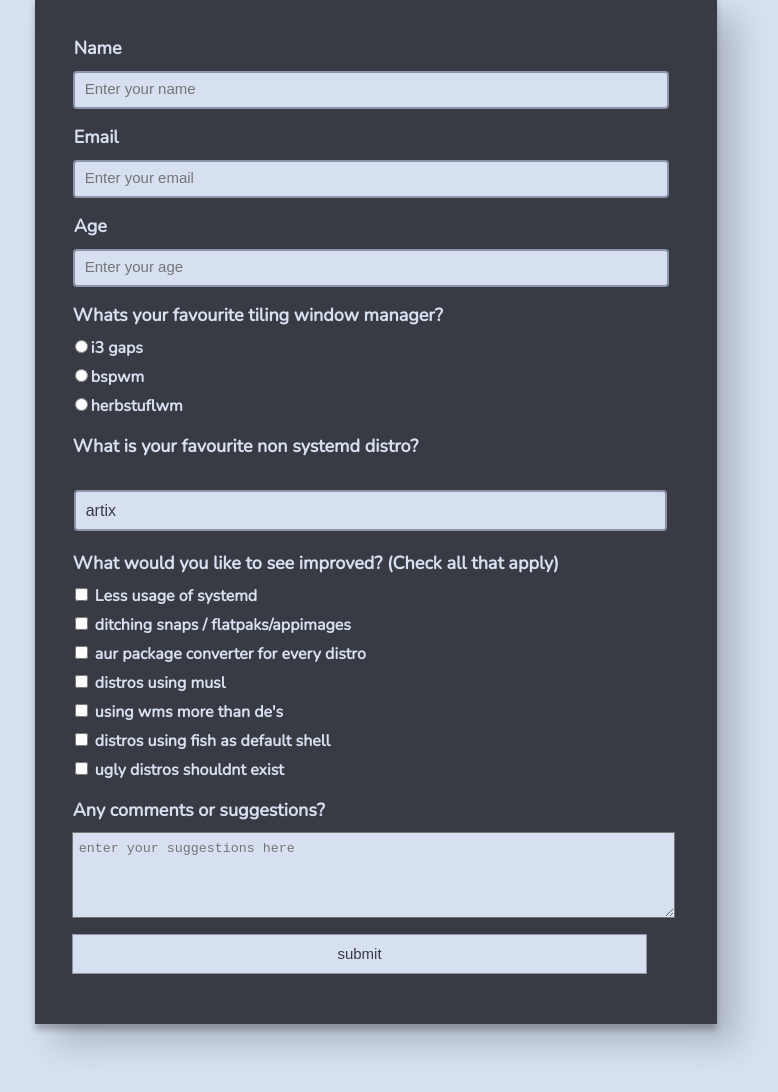
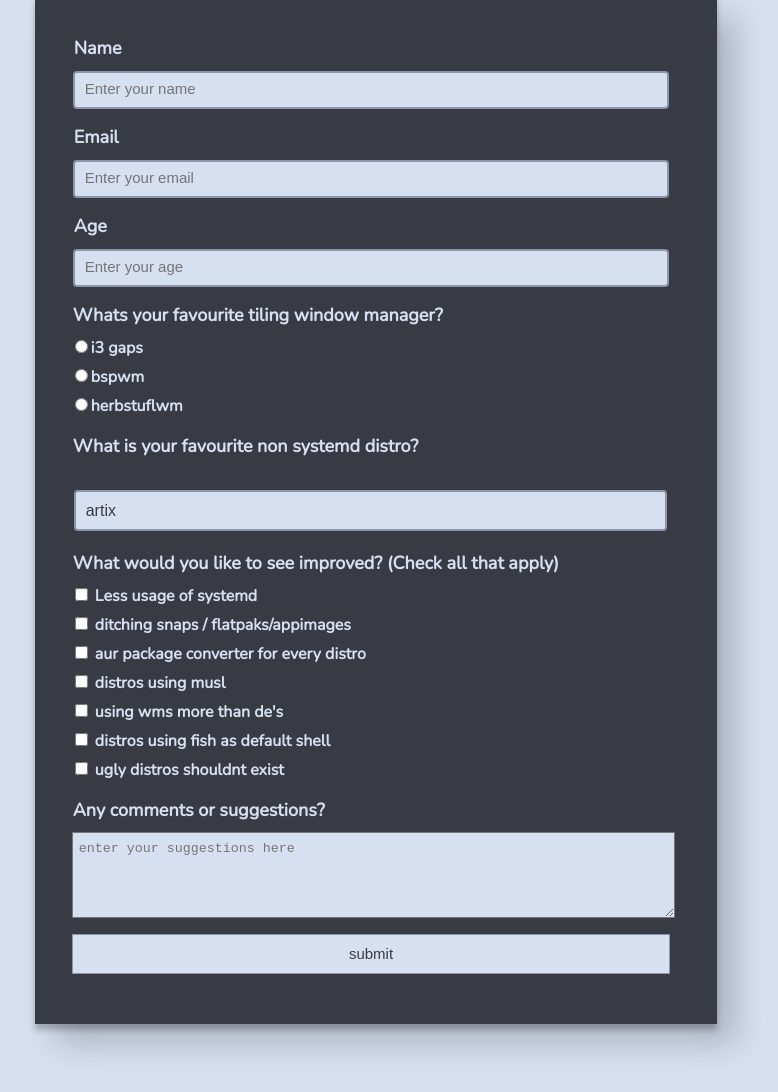
Before and after one commit to siduck765/artix-tribute-, a plain HTML site: page indexx.html in a window 1280 px wide. Shown: the part 161-1253 px from the top of the page, without its empty margins (264-1042 px from the left). Drawn offline with nearby package versions, Linux system fonts and the light colour scheme.

Commit message:
Update stylee.css

```diff
--- a/stylee.css
+++ b/stylee.css
@@ -126,7 +126,7 @@
 	 background-color: #d6e0f0;
 }
 #submit_button {
-	 width: 100%;
+	 width: 104%;
 	 height: 40px;
 	 margin-top: 10px ;
 	 margin-right: 1px;
```
